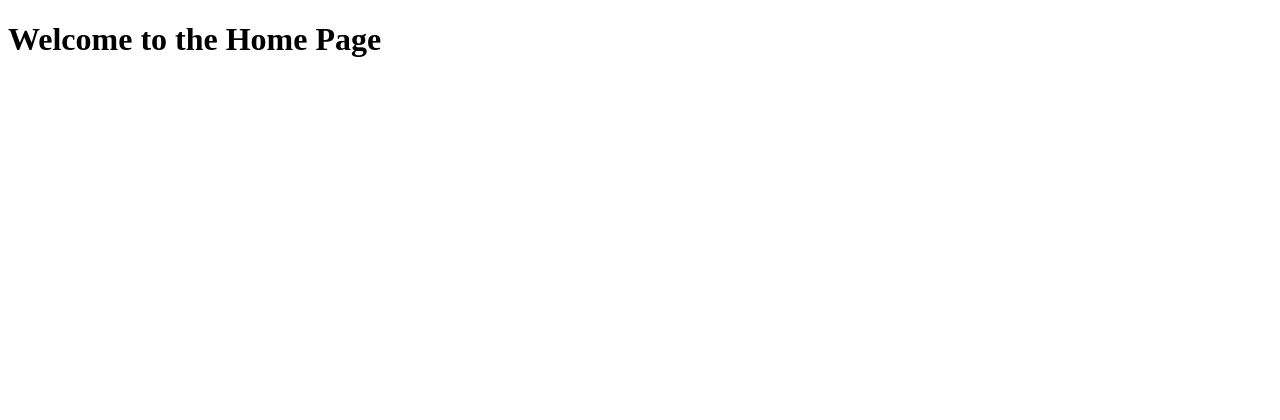
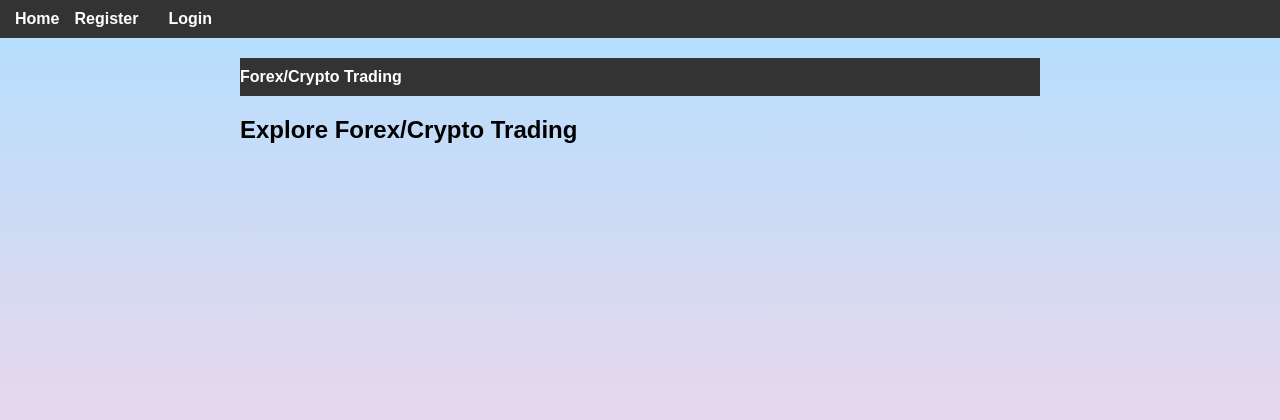
Before and after one commit to me-kr-rohit/COMP8347, a Django app: page / in a window 1280 px wide. Shown: the top 420 px of the page. Run offline with Django 4.2, Linux system fonts and the light colour scheme.

Commit message:
Reg/Login/Home

```diff
--- a/COMP8347/settings.py
+++ b/COMP8347/settings.py
@@ -1,5 +1,5 @@
 """
-Django settings for COMP8347 project.
+Django's settings for COMP8347 project.
 
 Generated by 'django-admin startproject' using Django 4.2.7.
 
--- a/COMP8347/urls.py
+++ b/COMP8347/urls.py
@@ -17,6 +17,7 @@ Including another URLconf
 from django.conf import settings
 from django.conf.urls.static import static
 from django.contrib import admin
+from django.contrib.auth.views import LogoutView
 from django.urls import path
 
 from ForexTrade.views import RegisterView, login_view, home_view
@@ -26,6 +27,7 @@ urlpatterns = [
     path('admin/', admin.site.urls),
     path('register/', RegisterView.as_view(), name='register'),
     path('login/', login_view, name='login'),
+    path('logout/', LogoutView.as_view(next_page='home'), name='logout'),
 
 ]
 urlpatterns += static(settings.MEDIA_URL, document_root=settings.MEDIA_ROOT)
--- a/ForexTrade/views.py
+++ b/ForexTrade/views.py
@@ -1,7 +1,8 @@
 from django.contrib import messages
 import logging
-from django.contrib.auth import authenticate, login
+from django.contrib.auth import authenticate, login, logout
 from django.contrib.auth.models import User
+from django.db import IntegrityError
 from django.db.models import Q
 from django.shortcuts import render, redirect
 from django.utils import timezone
@@ -21,7 +22,6 @@ class RegisterView(View):
         return render(request, 'register.html')
 
     def post(self, request):
-
         first_name = request.POST['first_name']
         last_name = request.POST['last_name']
         email = request.POST['email']
@@ -29,6 +29,7 @@ class RegisterView(View):
         confirm_password = request.POST['confirm_password']
         role = request.POST['role']
         id_or_photo = request.FILES.get('id_or_photo')
+
         # Validate the file type
         allowed_file_types = ['image/jpeg', 'image/png', 'application/pdf']
 
@@ -37,8 +38,9 @@ class RegisterView(View):
                 "error": "Passwords do not match."
             }
             return render(request, 'register.html', context=context)
-        existing_user = User.objects.filter(Q(email=email)).first()
-        context = {"error": None}
+
+        existing_user = UserProfile.objects.filter(Q(email=email)).first()
+
         if existing_user:
             context = {
                 "error": "Email already exists!"
@@ -52,54 +54,51 @@ class RegisterView(View):
             return render(request, 'register.html', context=context)
 
         try:
-            # Get the Role object based on the selected role
-            role_obj = Role.objects.get(name=role)
-        except Role.DoesNotExist:
-            # Handle the case where the role doesn't exist
-            # You can choose to create the role or raise an Http404 exception or return an error message
-            role_obj = None  # Set role_obj to None or handle it according to your application's logic
-        if role_obj is None:
-            # Create the role if it doesn't exist
-            role_obj = Role.objects.create(name=role)
-        try:
-            # Get the default Membership object
+            # Create a new User object
+            user = User.objects.create_user(email, email, password)
+            # Authenticate the user
+            authenticate_user = authenticate(request, email=email, password=password)
+            if authenticate_user:
+                login(request, authenticate_user)
+            else:
+                messages.error(request, 'Error during user authentication.')
+
+            # Get or create the Role object based on the selected role
+            role_obj, created = Role.objects.get_or_create(name=role)
+
+            # Get or create the default Membership object
             default_membership, created = Membership.objects.get_or_create(
                 pk=3,  # Assuming 3 is the default membership ID
                 defaults={'name': 'Default', 'price': 0.0, 'currency': 'USD'}
             )
-        except Membership.DoesNotExist:
-            # Handle the case where the membership doesn't exist
-            # You can choose to create the membership or raise an Http404 exception or return an error message
-            default_membership = None  # Set default_membership to None or handle it according to your application's logic
 
-        if default_membership is None:
-            # Create the default membership if it doesn't exist
-            default_membership = Membership.objects.create(pk=3, name='Default', price=0.0, currency='USD')
-
-        try:
-            # Create a new User object
-            user = User.objects.create(email=email, password=password)
-
-            # Create a UserProfile object with the uploaded file
-
+            # Create a new UserProfile object
             user_profile = UserProfile.objects.create(
                 user=user,
                 first_name=first_name,
                 last_name=last_name,
                 email=email,
-                role=role_obj,  # Set the role object here
+                role=role_obj,
                 membership=default_membership,
                 id_or_photo=id_or_photo,
-                created_at=timezone.now())
-            messages.success(request, 'Registration successful!')  # Add success message
+                created_at=timezone.now()
+            )
+
+            messages.success(request, 'Registration successful!')
+            return render(request, 'home.html')  # Redirect to the home page after successful registration
+        except IntegrityError as e:
+            if 'UNIQUE constraint failed' in str(e):
+                print(f"Error: {e}")
+                messages.error(request, 'Email already exists. Please try another email.')
+            else:
+                print(f"Unexpected error: {e}")
+                messages.error(request, f'Error: {e}')
+
         except ValidationError as e:
             context = {
                 "error": f"Error saving the file: {e}"
             }
             return render(request, 'register.html', context=context)
-
-            # Clear the form by rendering the registration page again
-        return render(request, 'register.html', {'success_message': 'Registration successful!'})
 
 
 def login_view(request):
@@ -107,18 +106,23 @@ def login_view(request):
         email = request.POST['email']
         password = request.POST['password']
 
-        user = authenticate(request, email=email, password=password)
+        # Use the correct parameters for authenticate based on your authentication backend
+        user = authenticate(request, username=email, password=password)
 
-        print(f"Check; {UserProfile.objects.get(email=email)},Email: {email}, Password: {password},Auth:{user}")
         if user is not None:
             login(request, user)
             messages.success(request, 'Login successful!')
-            # return redirect('register')  # Redirect to the home page after successful login
+            return redirect('home')  # Redirect to the home page after successful login
         else:
             error_message = 'Invalid email or password.'
             messages.error(request, error_message)
-            # return render(request, 'login.html', {'error_message': error_message})
-
-        return render(request, 'login.html')
+            return render(request, 'login.html', {'error_message': error_message})
     else:
         return render(request, 'login.html')
+
+
+class LogoutView:
+    def get(self, request):
+        logout(request)  # Call the logout function to log out the user
+        messages.success(request, 'Logout successful!')
+        return redirect('home')  # Redirect to the home page after successful logout
--- a/templates/base.html
+++ b/templates/base.html
@@ -21,6 +21,8 @@
             background-color: #333;
             padding: 10px 0;
             width: 100%;
+            display: flex;
+            align-items: center; /* Center items vertically */
         }
 
         ul {
@@ -28,7 +30,6 @@
             margin: 0;
             padding: 0;
             display: flex;
-            justify-content: center;
         }
 
         li {
@@ -51,14 +52,26 @@
             max-width: 800px; /* Adjust as needed */
             margin-top: 20px;
         }
+
+        /* Add this style for the "Home" list item */
+        li:first-child {
+            margin-right: auto;
+        }
     </style>
 </head>
 <body>
     <nav>
         <ul>
             <li><a href="{% url 'home' %}">Home</a></li>
-            <li><a href="{% url 'register' %}">Register</a></li>
-            <li><a href="{% url 'login' %}">Login</a></li>
+            {% if user.is_authenticated %}
+               <!-- Add a link for logout when the user is authenticated -->
+                <li class="nav-item">
+                    <a class="nav-link" href="{% url 'logout' %}">Logout</a>
+                </li>
+            {% else %}
+                <li><a href="{% url 'register' %}">Register</a></li>
+                <li><a href="{% url 'login' %}">Login</a></li>
+            {% endif %}
             <!-- Add other navigation links as needed -->
         </ul>
     </nav>
--- a/templates/home.html
+++ b/templates/home.html
@@ -1,14 +1,33 @@
-<!-- templates/home.html -->
+{% extends 'base.html' %}
 
-<!DOCTYPE html>
-<html lang="en">
-<head>
-    <meta charset="UTF-8">
-    <meta name="viewport" content="width=device-width, initial-scale=1.0">
-    <title>Home Page</title>
-</head>
-<body>
-    <h1>Welcome to the Home Page</h1>
-    <!-- Add any content you want for the home page -->
-</body>
-</html>
+{% block content %}
+  <!-- Navigation Bar -->
+  <nav class="navbar navbar-expand-lg navbar-light bg-light">
+    <a class="navbar-brand" href="#">Forex/Crypto Trading</a>
+
+    <div class="collapse navbar-collapse" id="navbarNav">
+      <ul class="navbar-nav ml-auto">
+        {% if user.is_authenticated %}
+          <!-- If the user is logged in, show the content -->
+          <li class="nav-item active">
+            <a class="nav-link" href="#">Home <span class="sr-only">(current)</span></a>
+          </li>
+        {% endif %}
+      </ul>
+    </div>
+  </nav>
+
+  {% if user.is_authenticated %}
+    <!-- Content for logged-in users -->
+    <div class="container mt-4">
+      <h2>Welcome, {{ user.username }}!</h2>
+      <!-- Add other content for authenticated users -->
+    </div>
+  {% else %}
+    <!-- Content for non-authenticated users -->
+    <div class="container mt-4">
+      <h2>Explore Forex/Crypto Trading</h2>
+      <!-- Add content for non-authenticated users -->
+    </div>
+  {% endif %}
+{% endblock %}
--- a/templates/register.html
+++ b/templates/register.html
@@ -123,7 +123,9 @@
                 <input type="file" name="id_or_photo" accept="image/*,application/pdf" class="form-input file-input" required>
                 <small class="text-muted">Upload a valid ID or photo (JPEG, PNG, PDF).</small>
             </div>
-
+{% if error %}
+    <p style="color: red;">{{ error }}</p>
+  {% endif %}
             <input type="submit" value="Sign up" class="submit-btn">
         </form>
 
```
Also changed, not shown: db.sqlite3.
